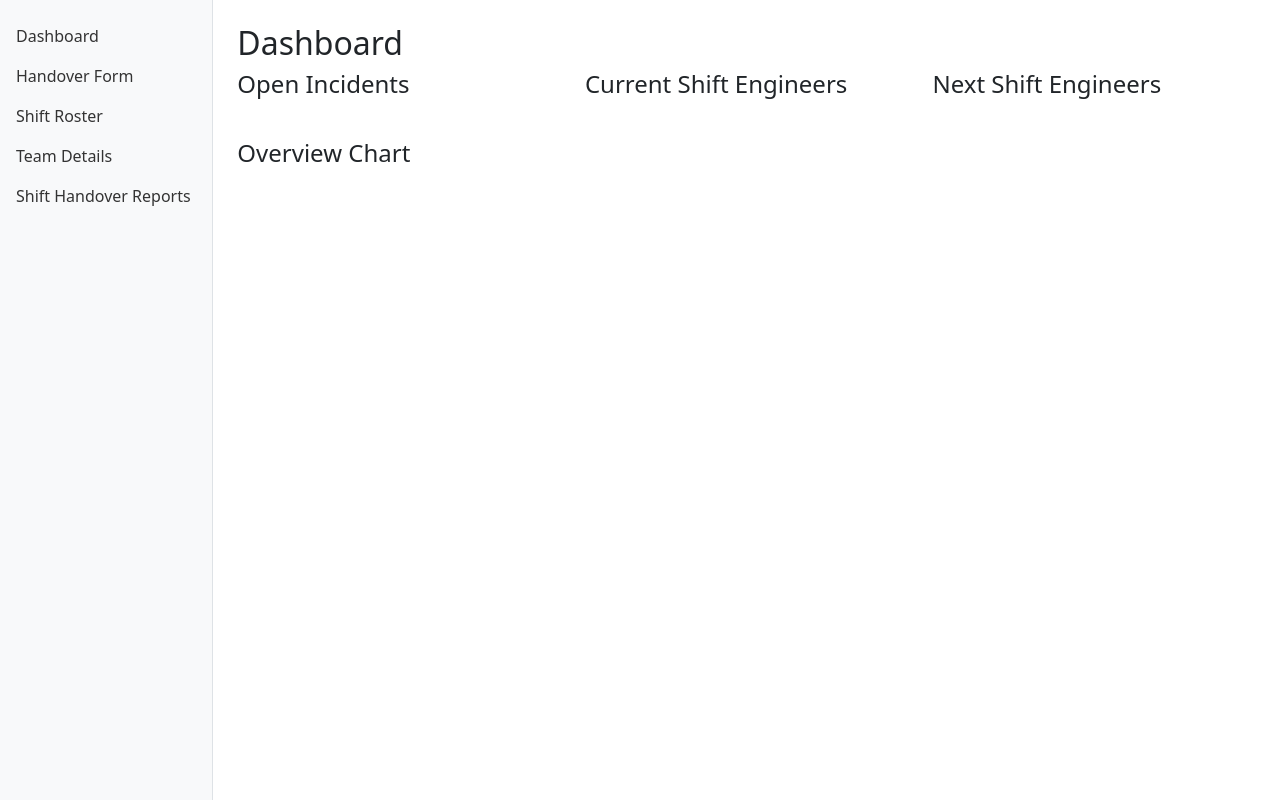
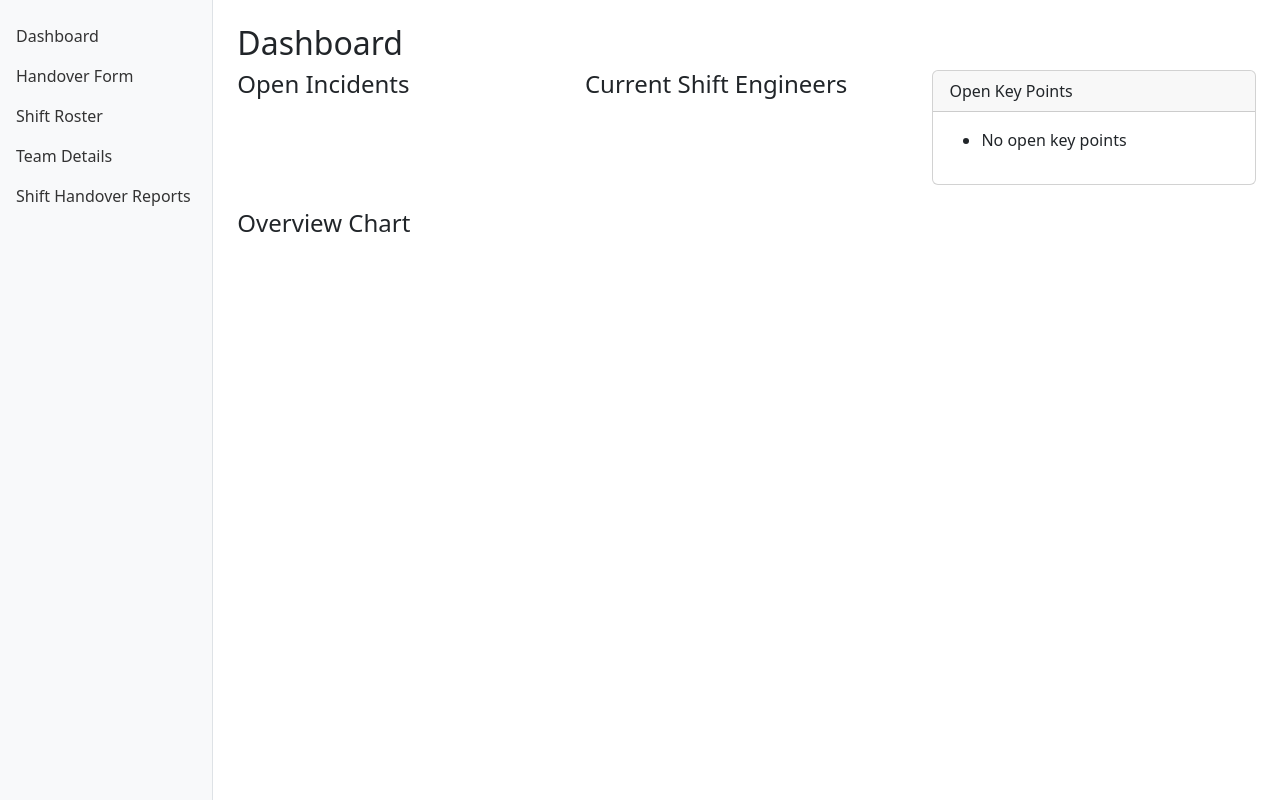
Before and after one commit to mdsajid786/shift_handover_app, a Flask app: page / in a window 1280 px wide. Run offline with Flask 3, Linux system fonts and the light colour scheme; the visitor is signed in with stand-in values (Sample User, id 1); data that the repository does not hold is empty.

Commit message:
updated code with new fetures-7

```diff
--- a/templates/dashboard.html
+++ b/templates/dashboard.html
@@ -19,12 +19,18 @@
         </ul>
     </div>
     <div class="col-md-4">
-        <h4>Next Shift Engineers</h4>
-        <ul>
-            {% for engineer in next_engineers %}
-            <li>{{ engineer.name }}</li>
-            {% endfor %}
-        </ul>
+        <div class="card">
+            <div class="card-header">Open Key Points</div>
+            <div class="card-body">
+                <ul>
+                    {% for kp in open_key_points %}
+                    <li>{{ kp.description }}</li>
+                    {% else %}
+                    <li>No open key points</li>
+                    {% endfor %}
+                </ul>
+            </div>
+        </div>
     </div>
 </div>
 <div class="mt-4">
```
Also changed, not shown: routes/reports.py (+12 -1 lines), templates/handover_reports.html (+8 -0 lines).
